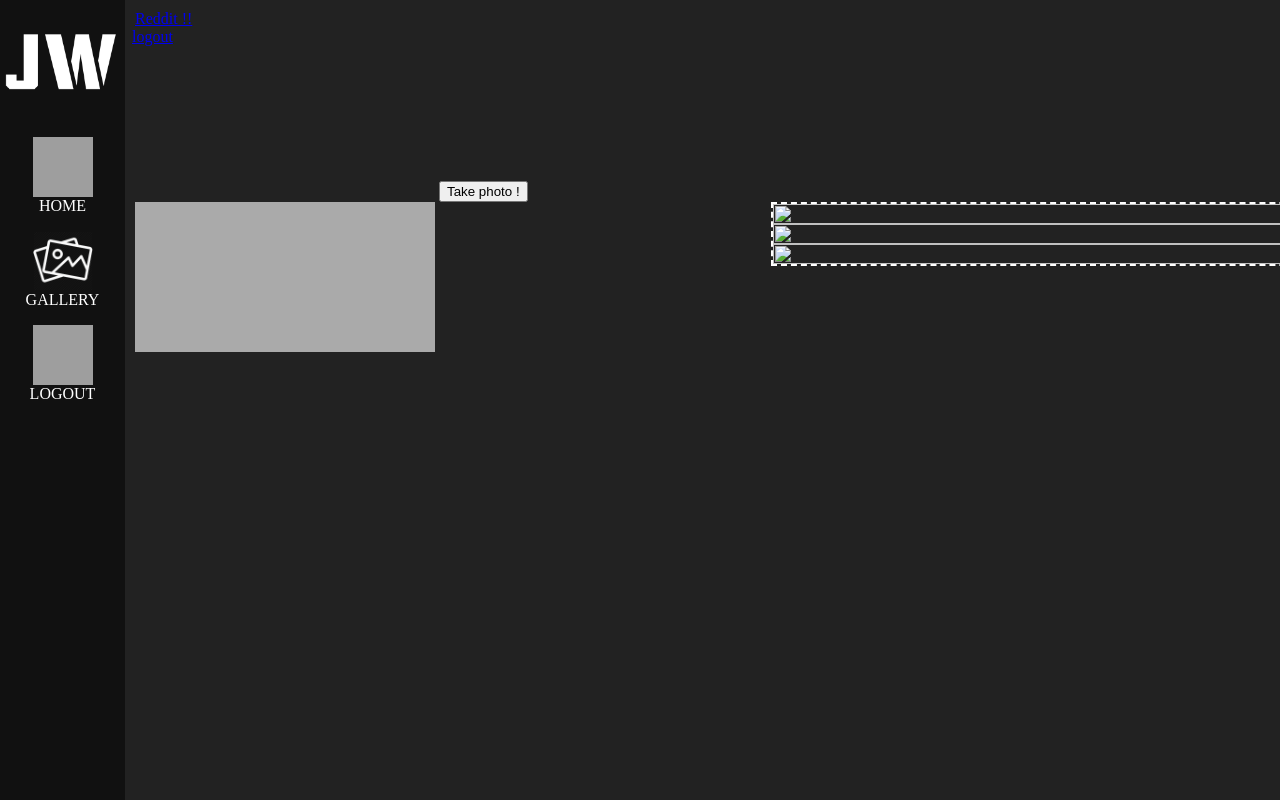
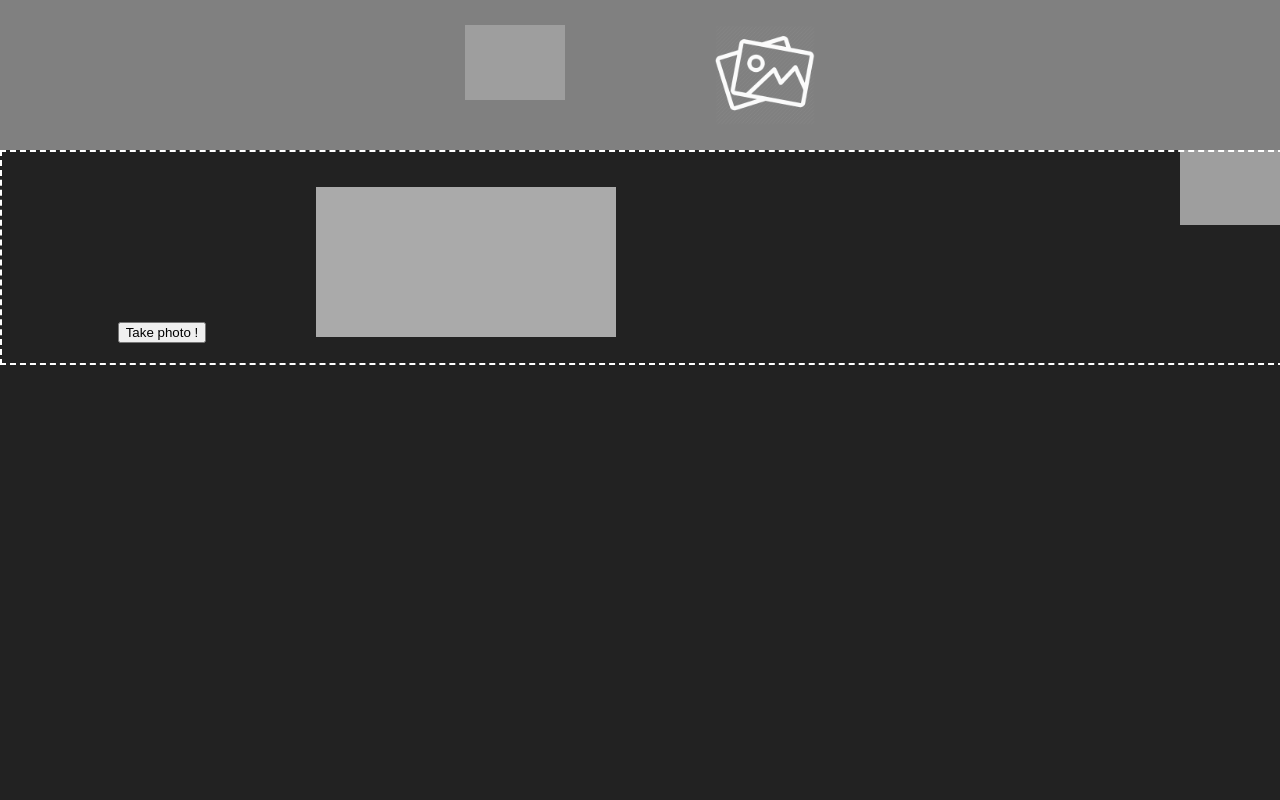
Before and after one commit to jwalle/camagru, a PHP site: page / in a window 1280 px wide. Run offline with PHP 8.4, Linux system fonts and the light colour scheme; the visitor is signed in with stand-in values (Sample User, id 1); tables that the repository leaves empty or names only in its code hold one stand-in row (values such as "Sample post"); data that the repository does not hold is empty; a map, chart or similar area stays blank; grey boxes are pictures that could not be loaded.

Commit message:
css redo

```diff
--- a/Class_User.php
+++ b/Class_User.php
@@ -1,4 +1,4 @@
-	<?php
+<?php
 
 class USER
 {
@@ -73,3 +73,5 @@ class USER
 		return true;
 	}
 }
+
+?>
--- a/capture.js
+++ b/capture.js
@@ -1,6 +1,6 @@
 (function() {
 
-    var width = 640;
+    var width = 320;
     var height = 0;
 
     var streaming = false;
@@ -14,7 +14,6 @@
     function startup() {
         video = document.getElementById('video');
         canvas = document.getElementById('canvas');
-        photo = document.getElementById('photo');
         snap = document.getElementById('snap');
 
 
@@ -77,7 +76,7 @@ function clearphoto(){
     context.fillRect(0, 0, canvas.width, canvas.height);
 
     var data = canvas.toDataURL('image/png');
-    photo.setAttribute('src', data);
+    //photo.setAttribute('canvas', data);
 }
 
 function takepicture() {
--- a/content.php
+++ b/content.php
@@ -16,22 +16,15 @@
 
 <div class ="header">
 
-    <div class="left">
-        <label><a href="https://www.reddit.com/">Reddit !!</a></label>
-    </div>
-
-    <div class="right">
-        <label><a href="logout.php?logout=true"><i class="glyphicon"></i>logout</a></label>
-    </div>
-
-    <div class="vid">
+    <div class="stream">
         <video id="video">Video stream not found.</video>
         <button id="snap">Take photo !</button>
     </div>
 
     <canvas id="canvas"></canvas>
 
-    <?php include_once 'right_side_gal.php'; ?>
+	<?php include_once 'right_side_gal.php'; ?>
+
 </div>
 
 </body>
--- a/install.php
+++ b/install.php
@@ -4,7 +4,7 @@ session_start();
 
 include_once("config/database.php");
 
-//Create database
+// //Create database
 
 // try {
 // 		$conn = new PDO("mysql:host=$DB_DSN;dbname=camagru", $DB_USER, $DB_PASSWORD);
@@ -70,6 +70,9 @@ include_once("config/database.php");
 	$user = new USER($conn);
 	$gallery = new GALLERY($conn);
 
+	if (!file_exists('gallery'))
+		mkdir('gallery', 0777, true);
+
 // Insert element in table
 // try {
 // 		$conn = new PDO("mysql:host=$DB_DSN;dbname=camagru", $DB_USER, $DB_PASSWORD);
--- /dev/null
+++ b/new.css
@@ -0,0 +1,75 @@
+.top_bar {
+  height: 150px;
+  background-color: grey;
+}
+
+.menu {
+  margin: 0 auto;
+  height:150px;
+  width: 500px;
+  display:flex;
+  align-items:center;
+  justify-content:center;
+}
+
+.box_menu {
+  display:inline-block;
+  height:100px;
+  width:100px;
+    background-size: 100%;
+    background-repeat: no-repeat;
+}
+
+.box1 {
+    background-image: url("img/home.png");
+
+}
+
+.box2 {
+    background-image: url("img/album.png");
+}
+
+.box3 {
+    float: right;
+    background-image: url("img/logout.png");
+}
+
+.wrapper {
+  height: 100vh;
+    border-color: blue;
+    border-style: dashed;
+    border-width: 2px;
+    /*background-color: green;*/
+
+}
+
+.center {
+  height:50vh;
+  display:flex;
+  align-items:center;
+  justify-content:center;
+  border-color: blue;
+  border-style: dashed;
+  border-width: 2px;
+  margin:100px;
+}
+
+.center h1{
+  margin:10;
+}
+
+.left_side {
+  display: inline-block;
+  height: 100%;
+  width:50%;
+  background-color:darkgrey;
+  margin: 0;
+}
+
+.right_side {
+  display: inline-block;
+  height: 100%;
+  width:50%;
+  background-color:grey;
+  margin: 0;
+}
--- a/right_side_gal.php
+++ b/right_side_gal.php
@@ -2,6 +2,8 @@
 
 	if (1)
 		$row = $gallery->last_three($_SESSION['user_session']);
+	if (!$row)
+		return;
 	//echo $row[0]['img_name'];
 	//echo $row[1]['img_name'];
 	//echo $row[2]['img_name'];
@@ -15,7 +17,8 @@
 	$i = 0;
 	while ($i <= 2)
 	{
-		echo "<img src=" . $row[$i]['img_name'] . ">";
+		if ($row[$i])
+			echo "<img src=" . $row[$i]['img_name'] . ">";
 		$i++;
 	}
 ?>
--- a/side_bar.php
+++ b/side_bar.php
@@ -1,8 +1,9 @@
-<div class="menu">
-    <ul class='side_nav'>
-        <li><img class="logo" src="img/logo.png"></li>
-        <li><a href='#'><span class="side home"></span>HOME</a></li>
-        <li><a href='#'><span class="side gallery"></span>GALLERY</a></li>
-        <li><a href='logout.php?logout=true'><span class="side logout"></span>LOGOUT</a></li>
-    </ul>
-</div>
+<link rel="stylesheet" type="text/css" href="new.css">
+
+  	<div class="top_bar">
+    	<div class="menu">
+    		<div class="box1 box_menu"></div>
+   			<div class="box2 box_menu"></div>
+		</div>
+		    <div class="box3 box_menu"></div>
+    </div>
--- a/style.css
+++ b/style.css
@@ -1,5 +1,16 @@
 
 /*http://www.w3schools.com/w3css/tryit.asp?filename=tryw3css_templates_webpage&stacked=h*/
+
+* {
+  margin: 0 auto;
+}
+
+
+.header {
+    border-color: white;
+    border-style: dashed;
+    border-width: 2px;
+}
 
 body {
     margin: 0;
@@ -29,33 +40,16 @@ body {
     background-repeat:no-repeat;
 }
 
-.home {
-    background-image: url("img/home.png");
-}
-
-.gallery {
-    background-image: url("img/album.png");
-}
-
-.logout {
+.stream{
     display: inline-block;
-    bottom: 0;
-    background-image: url("img/logout.png");
 }
 
 .msg{
     padding: 10px;
 }
 
-.menu{
-    width: 125px;
-    display : inline-block;
-}
-
 .right_side {
-    width: 640px;
-    /*display : inline-block;*/
-    float: right;
+    width: 320px;
     border-color: white;
     border-style: dashed;
     border-width: 2px;
@@ -63,6 +57,11 @@ body {
 
 .right_side img{
     width: 100%;
+}
+
+#snap {
+    margin : 10px auto;
+    display: block;
 }
 
 a.button {
@@ -74,18 +73,10 @@ a.button {
     color: initial;
 }
 
-header {
-    display: inline-block;
-    padding: 10px;
-    position : absolute;
-    width : 100%;
-}
 
 .form-container {
     display: inline-block;
     padding: 2em;
-    position: absolute;
-    width: 100%;
     font: 21px sans-serif;
     color: white;
 }
@@ -123,7 +114,7 @@ header {
 }
 
 
-    .header {
+.header {
     display: inline-block;
     padding: 10px;
     position : absolute;
@@ -136,25 +127,6 @@ header {
     display: inline-block;
     position: absolute;
  }
-
-.top_nav {
-    list-style-type: none;
-    margin: 0;
-    padding: 0;
-    background-color: #333;
-    height: 5%;
-    overflow: hidden;
-}
-
-ul.side_nav {
-    list-style-type: none;
-    margin: 0;
-    padding: 0;
-    width: 125px;
-    background-color: #111;
-    height: 100%;
-    overflow: auto;
-}
 
 ul.form {
     list-style-type: none;
```
Also changed, not shown: new.php (added, +22 -0 lines), sign-in.php (+8 -5 lines).
